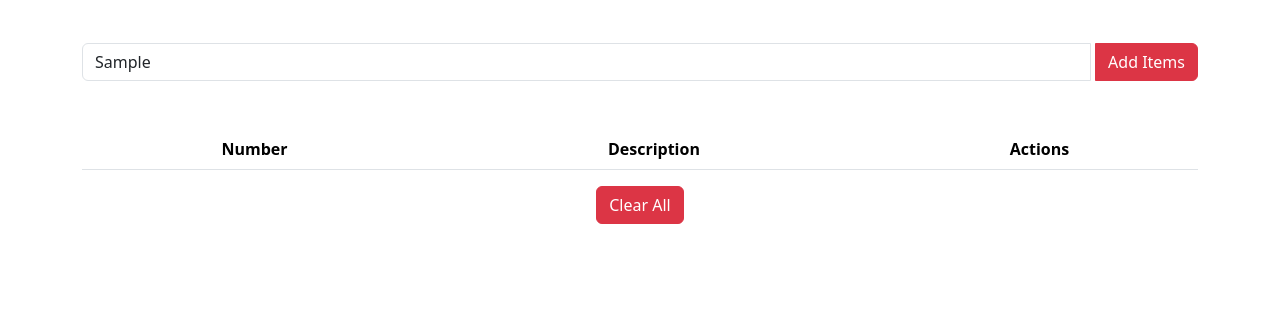
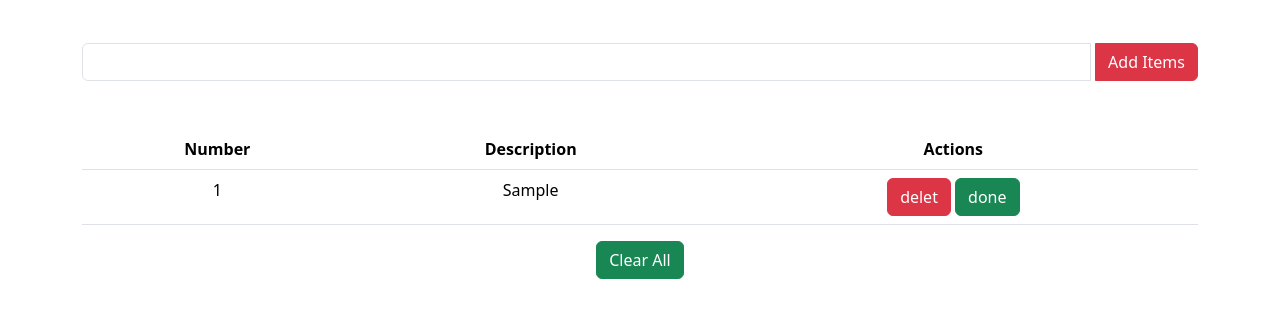
Before and after one commit to isha-web1/simple-crud-operation-by-dom-js, a plain HTML site: page index.html in a window 1280 px wide. Both pictures are taken after typing "Sample" into the empty fields and a click on the button "Add Items". Shown: the part 101-418 px from the top of the page. Drawn offline with nearby package versions, Linux system fonts and the light colour scheme.

Commit message:
product add and discard count

```diff
--- a/index.html
+++ b/index.html
@@ -6,8 +6,10 @@
     <meta name="viewport" content="width=device-width, initial-scale=1.0">
     <title>simple add and discard </title>
     <link href="https://cdn.jsdelivr.net/npm/bootstrap@5.3.0-alpha1/dist/css/bootstrap.min.css" rel="stylesheet" integrity="sha384-GLhlTQ8iRABdZLl6O3oVMWSktQOp6b7In1Zl3/Jr59b6EGGoI1aFkw7cmDA6j6gD" crossorigin="anonymous">
+    <link rel="stylesheet" href="styles/style.css">
 </head>
-<body>
+<body >
+  <section>
     <h1 class="text-center mt-5">Simple add and discard project</h1>
     <div class="container text-center w-100 m-auto mt-5">
         <div class="input-group mt-5">
@@ -33,11 +35,12 @@
 
                 </tbody>
             </table>
-            <button id="clear-btn" class="btn btn-danger" px-4>Clear All</button>
+            <button id="clear-btn" class="btn btn-success" px-4>Clear All</button>
 
         </div>
 
     </div>
+  </section>
  <script src="js/toDo.js"></script>
 </body>
 </html>
--- a/js/toDo.js
+++ b/js/toDo.js
@@ -0,0 +1,29 @@
+let count = 0;
+document.getElementById('input-btn').addEventListener('click', function(){
+    count += 1;
+    const myInputValue = document.getElementById('input-value').value;
+    const parent = document.getElementById('content-container');
+    const tr = document.createElement('tr');
+    tr.innerHTML = `
+    <td>${count}</td>
+    <td>${myInputValue}</td>
+    <td>
+    <button class= 'btn btn-danger deletbtn'>delet</button>
+    <button class= 'btn btn-success'>done</button>
+    </td>
+    `;
+    parent.appendChild(tr);
+    document.getElementById('input-value').value = "";
+
+    const elements = document.querySelectorAll('.deletbtn');
+    for(const value of elements){
+        value.addEventListener('click', function(events){
+            events.target.parentNode.parentNode.style.display = 'none';
+        })
+    }
+
+})
+
+document.getElementById('clear-btn').addEventListener('click', function(event){
+    event.target.parentNode.style.display = 'none';
+})
--- /dev/null
+++ b/styles/style.css
@@ -0,0 +1,3 @@
+section{
+    background-color: #FD297A #9424F0;
+}
```
